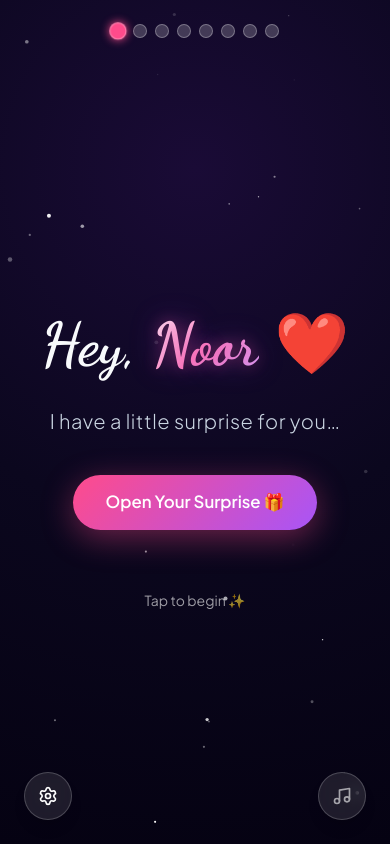
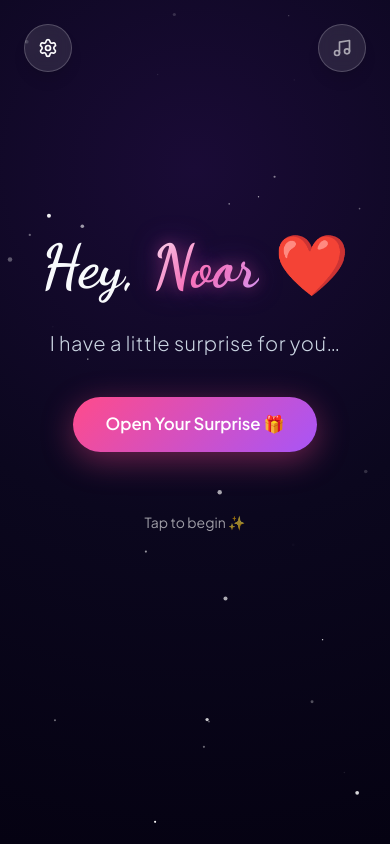
Before and after one commit to KashifKhan456/birthday_wish, a React (Vite) app: page / in a window 390 px wide. Built offline with nearby package versions, Linux system fonts and the light colour scheme; a web font is replaced by a local one.

Commit message:
fix: adjust mobile layout spacing for stepper and float controls

```diff
--- a/src/App.tsx
+++ b/src/App.tsx
@@ -286,7 +286,7 @@ export default function App() {
       {/* ==========================================================================
            SURPRISE PROGRESS STEPS HEADER INDICATOR
            ========================================================================== */}
-      <div className="steps-progress flex items-center justify-center gap-2 md:gap-3 z-10 w-full px-4 select-none">
+      <div className="steps-progress hidden md:flex items-center justify-center gap-2 md:gap-3 z-10 w-full px-4 select-none">
         {STEPS.map((_, idx) => (
           <button
             key={idx}
--- a/src/components/FloatingControls.tsx
+++ b/src/components/FloatingControls.tsx
@@ -14,7 +14,7 @@ export default function FloatingControls({
   return (
     <>
       {/* Music Control Button */}
-      <div className="floating-controls fixed bottom-6 right-6 z-999 flex flex-col gap-3">
+      <div className="floating-controls fixed top-6 md:top-auto bottom-auto md:bottom-6 right-6 z-999 flex flex-col gap-3">
         <button
           onClick={onToggleAudio}
           className={`icon-btn w-12 h-12 rounded-full text-white text-xl flex items-center justify-center cursor-pointer shadow-lg transition-all duration-500 border border-white/20 bg-white/10 backdrop-blur ${
@@ -27,7 +27,7 @@ export default function FloatingControls({
       </div>
 
       {/* Settings Control Button */}
-      <div className="floating-left-controls fixed bottom-6 left-6 z-999">
+      <div className="floating-left-controls fixed top-6 md:top-auto bottom-auto md:bottom-6 left-6 z-999">
         <button
           onClick={onOpenPersonalizer}
           className="icon-btn w-12 h-12 rounded-full text-white text-xl flex items-center justify-center cursor-pointer shadow-lg transition-all duration-500 border border-white/20 bg-white/10 backdrop-blur hover:bg-primary"
```
